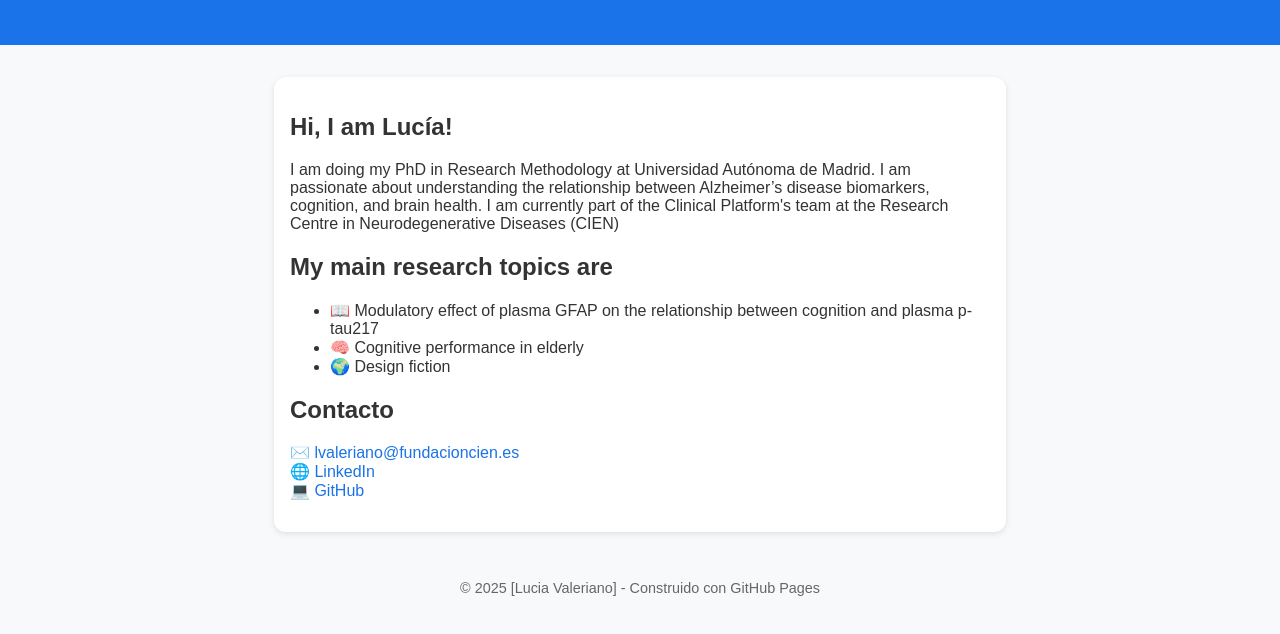
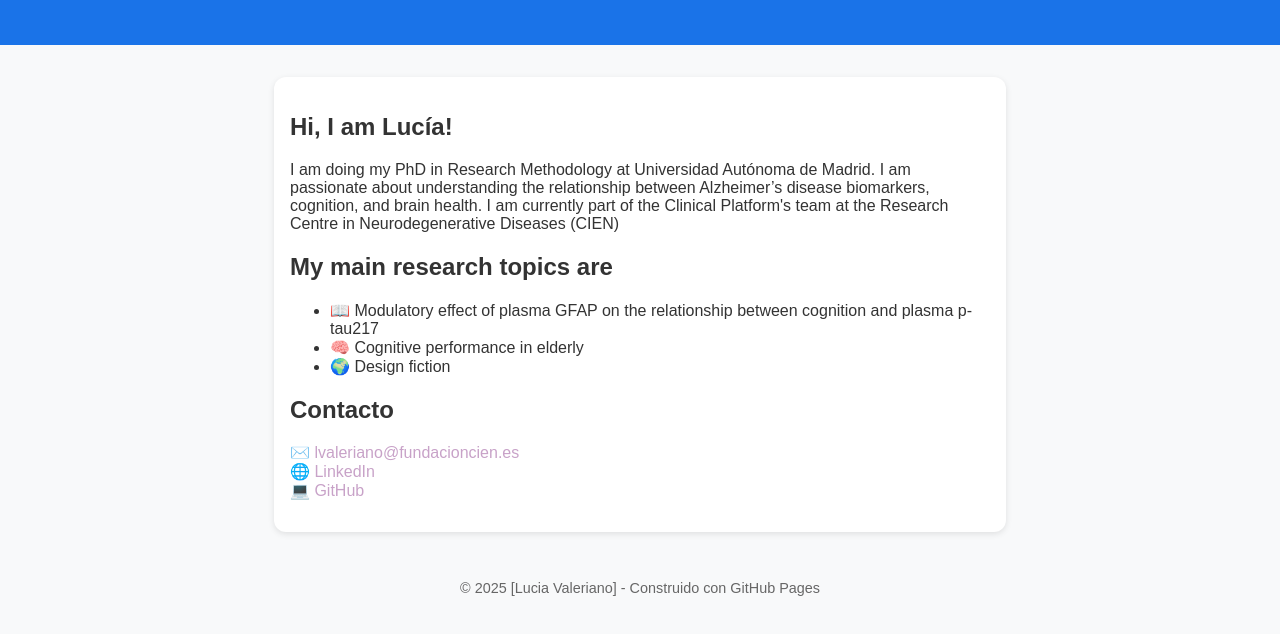
Before and after one commit to luceliza/luceliza.github.io, a plain HTML site: page index.html in a window 1280 px wide. Shown: the part 106-740 px from the top of the page. Drawn offline with Linux system fonts and the light colour scheme.

Commit message:
Update index.html

```diff
--- a/index.html
+++ b/index.html
@@ -28,7 +28,7 @@
       box-shadow: 0 2px 6px rgba(0,0,0,0.1);
     }
     a {
-      color: #1a73e8;
+      color: #C8A2C8;
       text-decoration: none;
     }
     a:hover {
```
